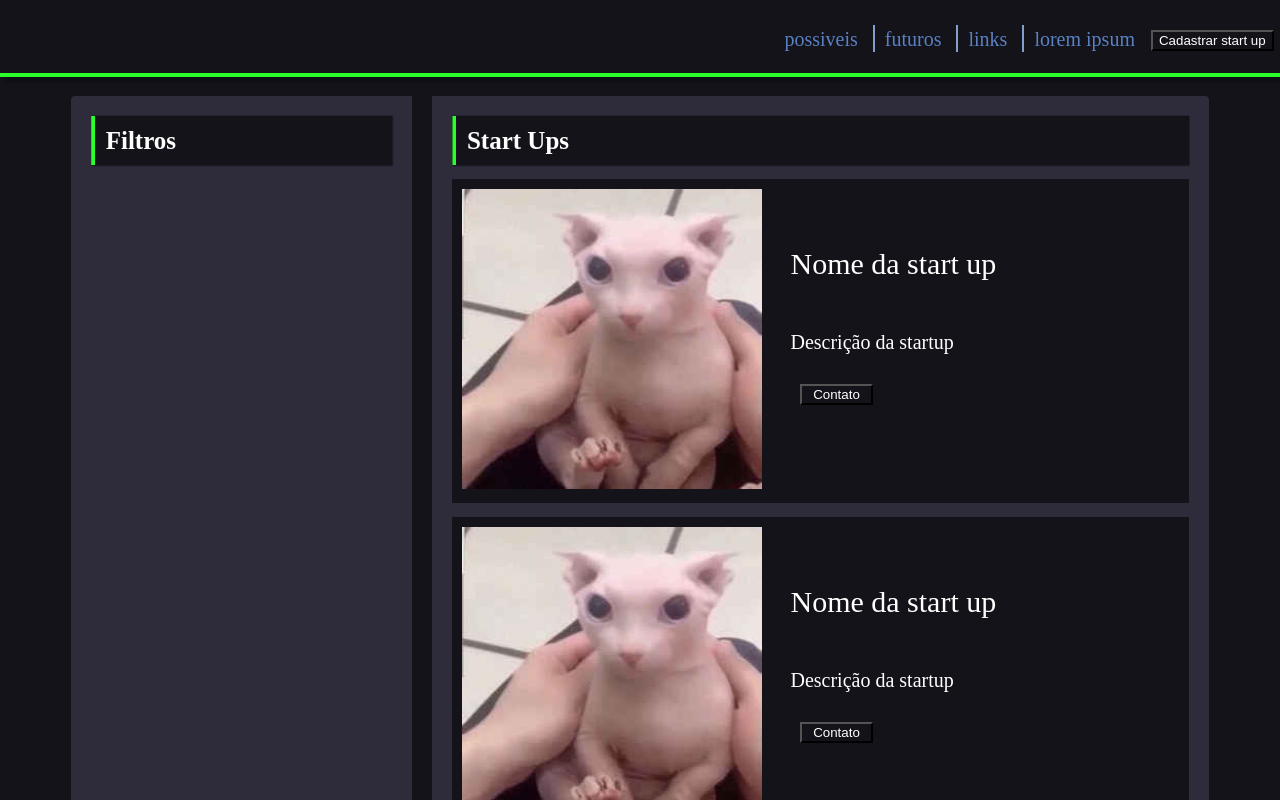
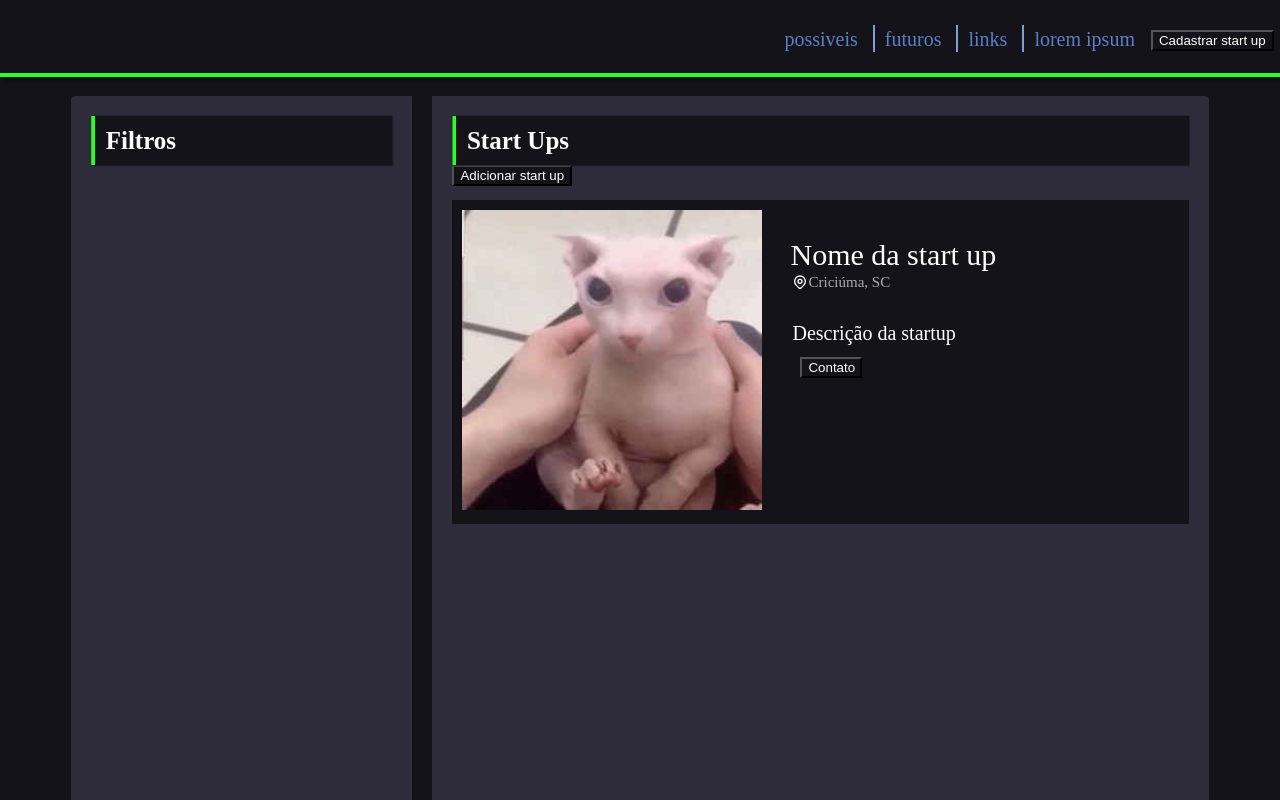
Before and after one commit to castelanlan/startupmap, a React (Create React App) app: page / in a window 1280 px wide. Shown: the top 800 px of the page. Built offline with nearby package versions, Linux system fonts and the light colour scheme.

Commit message:
texto da start up

```diff
--- a/src/components/Info/index.tsx
+++ b/src/components/Info/index.tsx
@@ -16,6 +16,8 @@ import {
   Texto,
   Nome,
   Descricao,
+  Lugar,
+  PinIcon,
   BotaoContato
 } from './styles';
 
@@ -30,34 +32,52 @@ const StartUp = () => {
         <img alt="Foto" src={bingus} width="300px" height="300px" />
       </Foto>
       <Texto>
+
         <Nome><p>Nome da start up</p></Nome>
+        <Lugar><PinIcon /><p>Criciúma, SC</p></Lugar>
         <Descricao><p>Descrição da startup</p></Descricao>
         <BotaoContato>Contato</BotaoContato>
+
       </Texto>
     </StartUpSection>
-
   );
 }
 
+const { useState, Fragment } = React // https://stackoverflow.com/questions/51404335/append-a-react-component-in-another-on-button-click
+const AddedElement = () => {
+  return (<StartUp />);
+}
+
 const Info: React.FC = () => {
+
+  const [count, setCount] = useState(0)
+
   return (
     <Container>
       <Painel>
         <Esquerda className="coluna"> {/* :o */}
+
           <Titulo>
             <Filtro>
               {/* ... */}
             </Filtro>
+
             <h2>Filtros</h2>
           </Titulo>
+
         </Esquerda>
         <Direita className="coluna">
           <Pesquisa />
+
           <Titulo>
             <h2>Start Ups</h2>
           </Titulo>
-          <StartUp />
-          <StartUp />
+
+          <Fragment>
+            <button onClick={() => setCount(count + 1)}>Adicionar start up</button>
+            {[...Array(count)].map((_, i) => <AddedElement key={i} />)} {/* direto do so*/}
+          </Fragment>
+
           <StartUp />
         </Direita>
       </Painel>
--- a/src/components/Info/styles.ts
+++ b/src/components/Info/styles.ts
@@ -1,6 +1,10 @@
 import styled from 'styled-components';
+import { HiOutlineLocationMarker } from 'react-icons/hi';
+
 
 const raioBorda = "4px";
+
+export const PinIcon = styled(HiOutlineLocationMarker)``;
 
 export const Container = styled.div`
     width: 100%;
@@ -27,7 +31,6 @@ export const Esquerda = styled.div`
 `;
 
 export const Direita = styled.div`
-    margin-bottom: 14px;
     border-left: 20px solid var(--color-bg);
     border-radius: ${raioBorda}; // fix: ñ usar margem pra fazer a divisão...
 `;
@@ -51,7 +54,6 @@ export const Pesquisa = styled.div``;
 // start up
 export const StartUpSection = styled.div`
     display: flex;
-    width: auto;
     padding: 10px;
     margin: 14px 0;
 `;
@@ -60,27 +62,43 @@ export const Foto = styled.div`
 `;
 
 export const Texto = styled.div`
-    display: grid;
-    align-items: flex-start;
+    display: block;
     margin: 28px !important; // D:
-    width: 100%;
-    height: 100%;
-    text-align: left;
+    /* width: 100%; */
+    /* height: 100%; */
+    /* text-align: left; */
+
 `;
 
 export const Nome = styled.div`
     > p {
-        font-size: 30px
+        font-size: 30px;
+        margin: 0;
+    }
+`;
+
+export const Lugar = styled.div`
+    margin: 2px;
+    display: flex;
+    > p {
+        font-size: 15px;
+        color: #ababab;
+        margin: 0;
     }
 `;
 
 export const Descricao = styled.div`
+    margin: 2px;
+    margin-top: 15%;
+
     > p {
         font-size: 20px;
+        margin: 0;
     }
 `;
 
 export const BotaoContato = styled.button`
     margin: 10px;
-    width: 20%;
+    width: 30%;
+    min-width: 60px;
 `;
```
